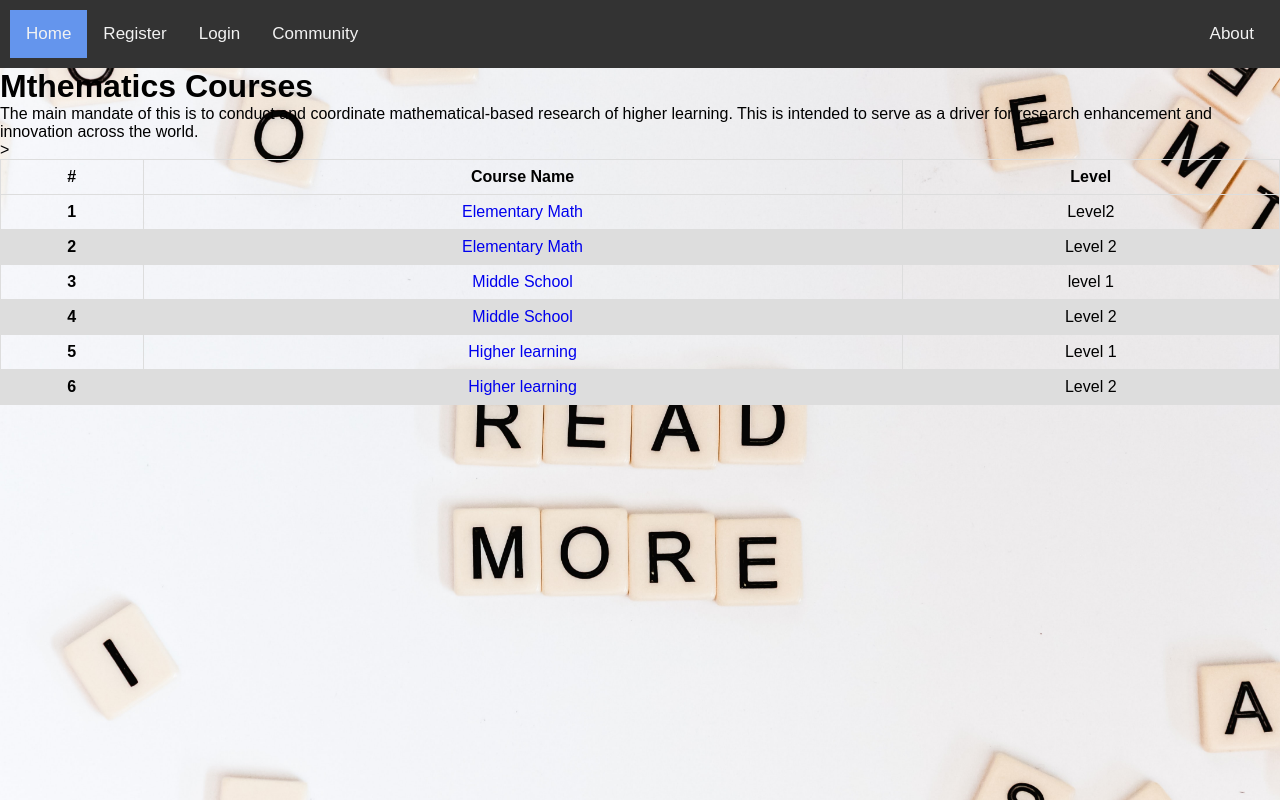
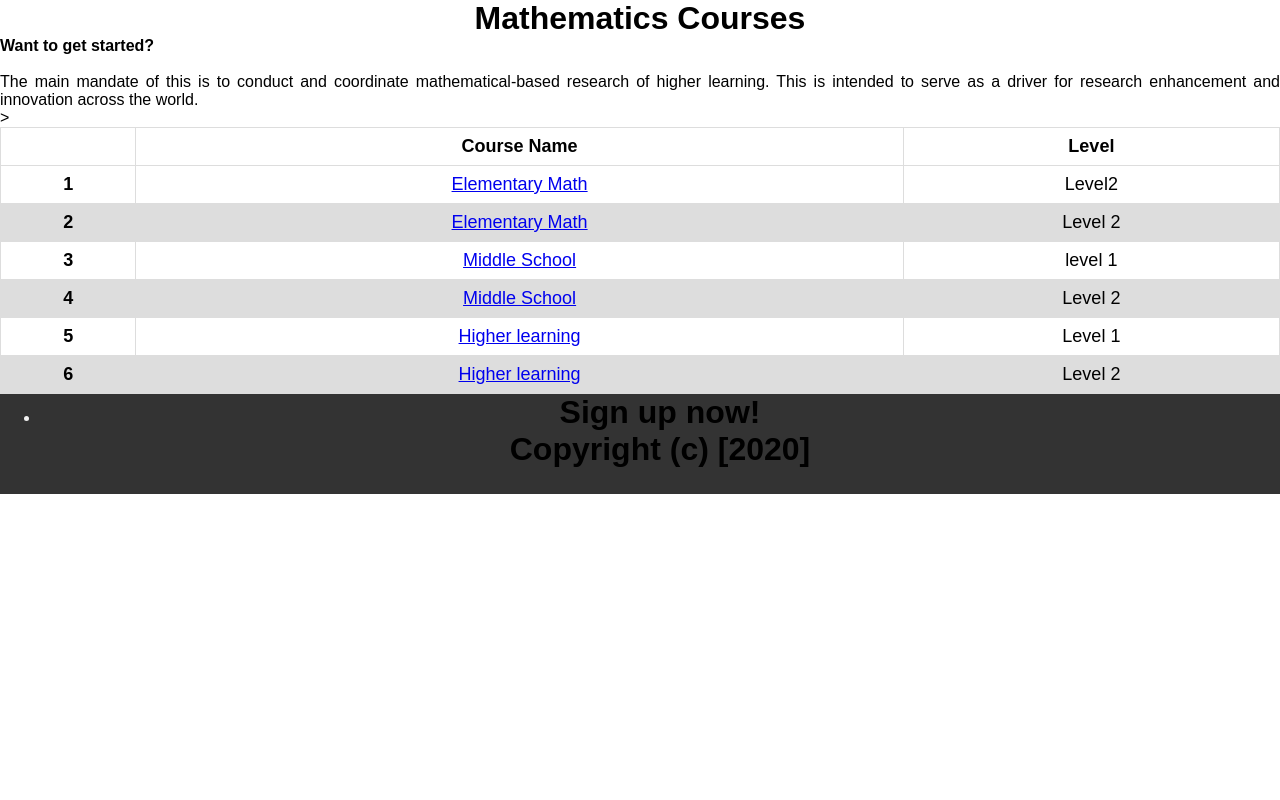
Before and after one commit to JoyMbugua/Flex, a plain HTML site: page index.html in a window 1280 px wide. Drawn offline with Linux system fonts and the light colour scheme.

Commit message:
stling changes

```diff
--- a/css/styles.css
+++ b/css/styles.css
@@ -5,37 +5,11 @@ body {
     font-family: Arial, Helvetica, sans-serif;
 }
 
-nav a:visited, a:link {
-    text-decoration: none;
-    list-style: none;
-}
-
-
-.topnav {
-    overflow: hidden;
-    background-color: #333;
-    padding: 10px;
-}
-.topnav a{
-    float: left;
-    display: block;
-    color: #f2f2f2;
-    text-align: center;
-    padding: 14px 16px;
-    font-size: 17px;
-}
-.topnav a:hover {
-    background-color: #ddd;
-    color: black;
-}
-.topnav a.active {
-    background-color: cornflowerblue;
-    color: #f2f2f2;
-}
 .table {
     font-family: Arial, Helvetica, sans-serif;
     border-collapse: collapse;
     width: 100%;
+    font-size: large;
 }
 td,th {
     border: 1px solid #dddddd;
@@ -45,39 +19,25 @@ td,th {
 tr:nth-child(even) {
     background-color: #dddddd;
 }
-.topnav-right {
-    float: right;
-}
+
 .trackName {
     font-size: 15px;
     font-weight: bolder;
 
 }
-footer {
+h1 {
+    text-align: center;
+    color: #000;
+}
+p {
+    text-align: justify;
+    color: #000;
+}
+.footer {
+    text-align: left;
     width: 100%;
-    min-height: 200px;
+    min-height: 100px;
     background-color: #333;
     color: #f2f2f2;
-   bottom: 0;
-   /* position: fixed; */
-}
-footer > .column {
-    float: left;
-    width: 33%;
-    margin-top: 10px;
-}
-ul li {
-    text-decoration: none;
-    list-style: none;
-}
-footer ul li a {
-
-    color: #f2f2f2;
-}
-.socialMedia {
-    text-align: center;
-}
-footer p {
-    text-align: center;
-    margin-top: 10px;
-}
+    bottom: 0;
+    }
--- a/index.html
+++ b/index.html
@@ -1,39 +1,27 @@
 <!DOCTYPE html>
 <html lang="en">
+
 <head>
   <meta charset="UTF-8">
   <meta name="viewport" content="width=device-width, initial-scale=1.0">
-    <title>Document</title>
+  <title>Maths Library</title>
 
   <link rel="stylesheet" href="css/styles.css">
 
-    <style>
-        body {
-            background-image: url(images/readmore.jpg);
-            background-size: cover;
-
-
-        }
-    </style>
  </head>
  <body>
-    <nav class="topnav" id="myTopNav">
-        <a href="#" class="active">Home</a>
-        <a href="#">Register</a>
-        <a href="#">Login</a>
-        <a href="community.html">Community</a>
-        <div class="topnav-right">
-            <a href="#">About</a>
-        </div>
-    </nav>
-    <h1>Mthematics Courses</h1>
-
-    <p>The main mandate of this is to conduct and coordinate mathematical-based research of higher learning. This is intended to serve as a driver for research enhancement and innovation across the world.</p>
+     <div class="Math">
+     <div class="col-sm-8 text-center">
+  <h1>Mathematics Courses</h1>
+  <p><strong>Want to get started?</strong></p>
+  <br>
+  <p>The main mandate of this is to conduct and coordinate mathematical-based research of higher learning. This is
+    intended to serve as a driver for research enhancement and innovation across the world.</p>
 
   <table class="table">
     <thead>
       <tr>
-                <th scope="col">#</th>
+        <th scope="col"></th>
         <th scope="col">Course Name</th>
         <th scope="col">Level</th>
 
@@ -42,18 +30,23 @@
     <tbody>
       <tr>
         <th scope="row">1</th>
-                    <td><a href="http://www.kidsmathtv.com/counting-and-tracing-up-to-ten-ebook-for-children/">Elementary Math</a></td>
+        <td><a href="http://www.kidsmathtv.com/counting-and-tracing-up-to-ten-ebook-for-children/">Elementary Math</a>
+        </td>
         <td>Level2</td>
       </tr>
       <tr>
         <th scope="row">2</th>
-                    <td><a href="https://www.researchgate.net/publication/262123540_Elementary_Mathematics_A_Teaching-Learning_Perspective">Elementary Math</a></td>
+        <td><a
+            href="https://www.researchgate.net/publication/262123540_Elementary_Mathematics_A_Teaching-Learning_Perspective">Elementary
+            Math</a></td>
         <td>Level 2</td>
       </tr>
 
       <tr>
         <th scope="row">3</th>
-                <td><a href="https://www.researchgate.net/publication/257999553_A_Number_and_Algebra_Course_for_Middle_School_Math_Teachers">Middle School</a></td>
+        <td><a
+            href="https://www.researchgate.net/publication/257999553_A_Number_and_Algebra_Course_for_Middle_School_Math_Teachers">Middle
+            School</a></td>
         <td>level 1</td>
       </tr>
       <tr>
@@ -64,14 +57,34 @@
 
       <tr>
         <th scope="row">5</th>
-                  <td><a href="https://www.pdfdrive.com/basic-mathematics-for-college-students-e20149855.html">Higher learning</a></td>
+        <td><a href="https://www.pdfdrive.com/basic-mathematics-for-college-students-e20149855.html">Higher learning</a>
+        </td>
         <td>Level 1</td>
       </tr>
       <tr>
         <th scope="row">6</th>>
-                <td><a href="https://www.pdfdrive.com/schaums-outline-of-college-mathematics-schaums-outline-series-e159144672.html">Higher learning</a></td>
+        <td><a
+            href="https://www.pdfdrive.com/schaums-outline-of-college-mathematics-schaums-outline-series-e159144672.html">Higher
+            learning</a></td>
         <td>Level 2</td>
       </tr>
+      </tbody>
+      </table>
+      </div>
+      </div>
+    </body>
+    <div class="footer">
+      <footer class="page-footer font-small unique-color dark pt-4">
+          <ul class="list unstyled list-inline text centre py-2">
+            <li class="list inline item">
+            <h1>Sign up now!</h1>
+            <h1>Copyright (c) [2020] </h1>
+            </li>
+          </ul>
+        </div>
+        <br>
+        <div class="footer-copyright text-center py-3">
+        </div>
+      </footer>
 
-</body>
 </html>
```
Lines whose indentation alone changed are shown as unchanged.
